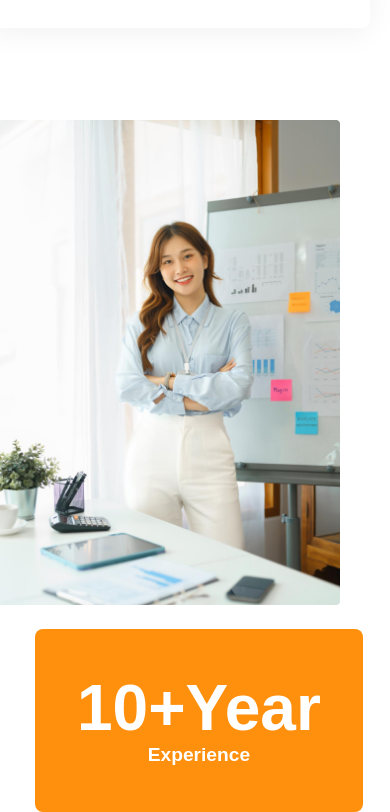
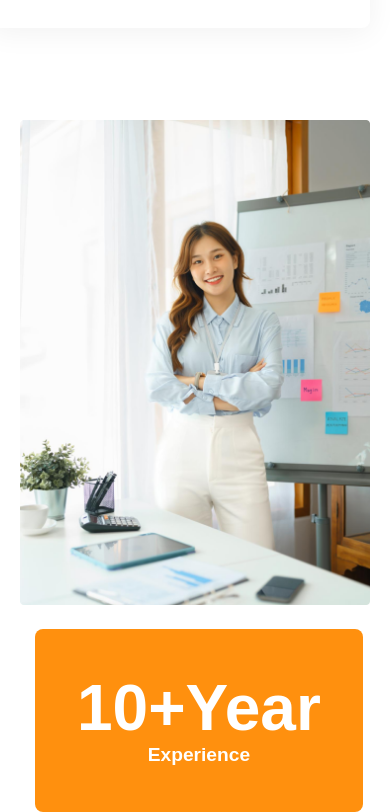
Before and after one commit to moshiurrahmandeap11/g3-architect, a plain HTML site: page index.html in a window 390 px wide. Shown: the part 4389-5201 px from the top of the page. Drawn offline with nearby package versions, Linux system fonts and the light colour scheme.

Commit message:
img fluid

```diff
--- a/style/style.css
+++ b/style/style.css
@@ -301,7 +301,7 @@ main>.our_features {
 
     .flae_image img {
         width: 100%;
-        margin-left: -30px;
+        /* margin-left: -30px; */
     }
 
     #experience_badge {
```
